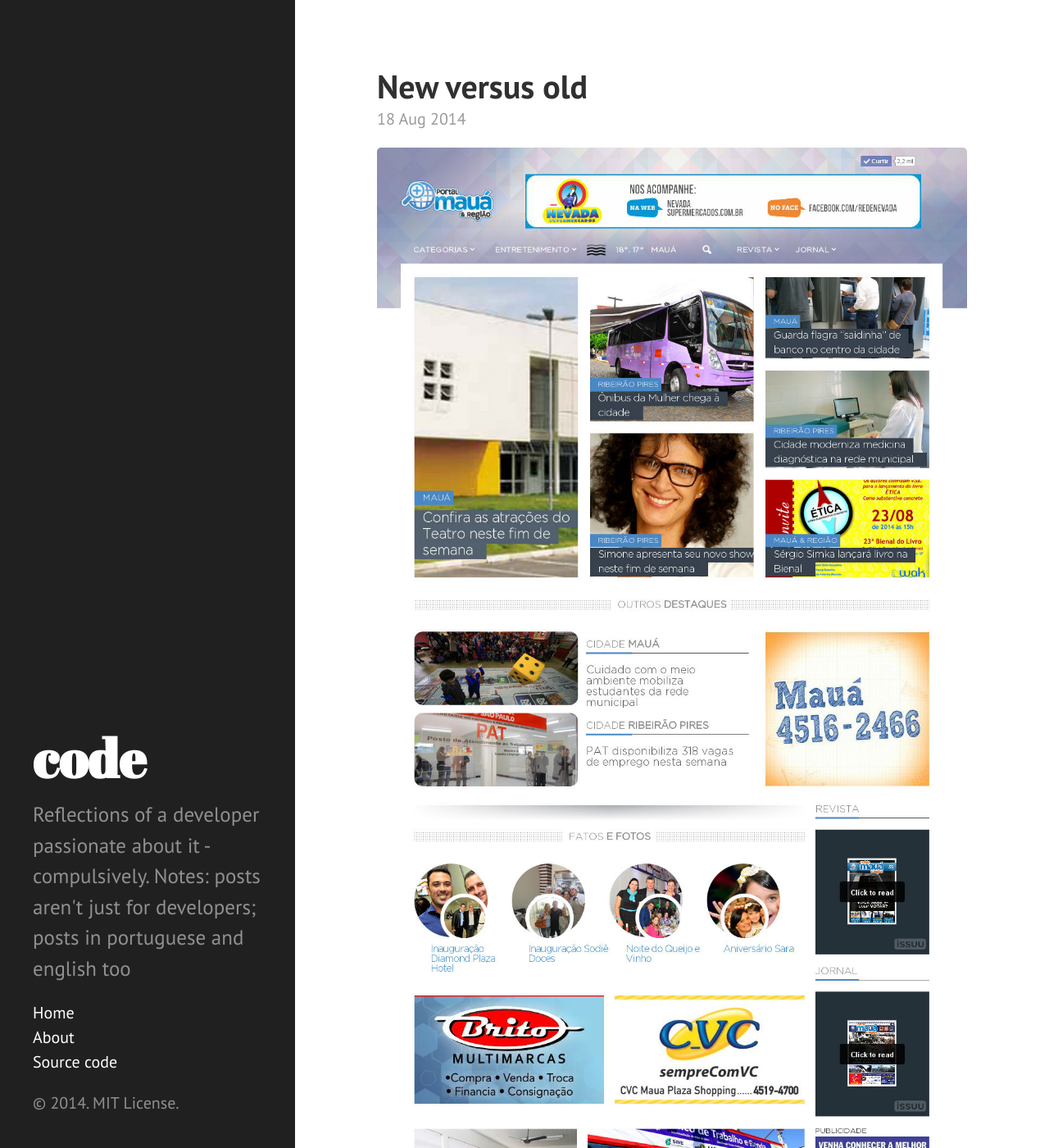
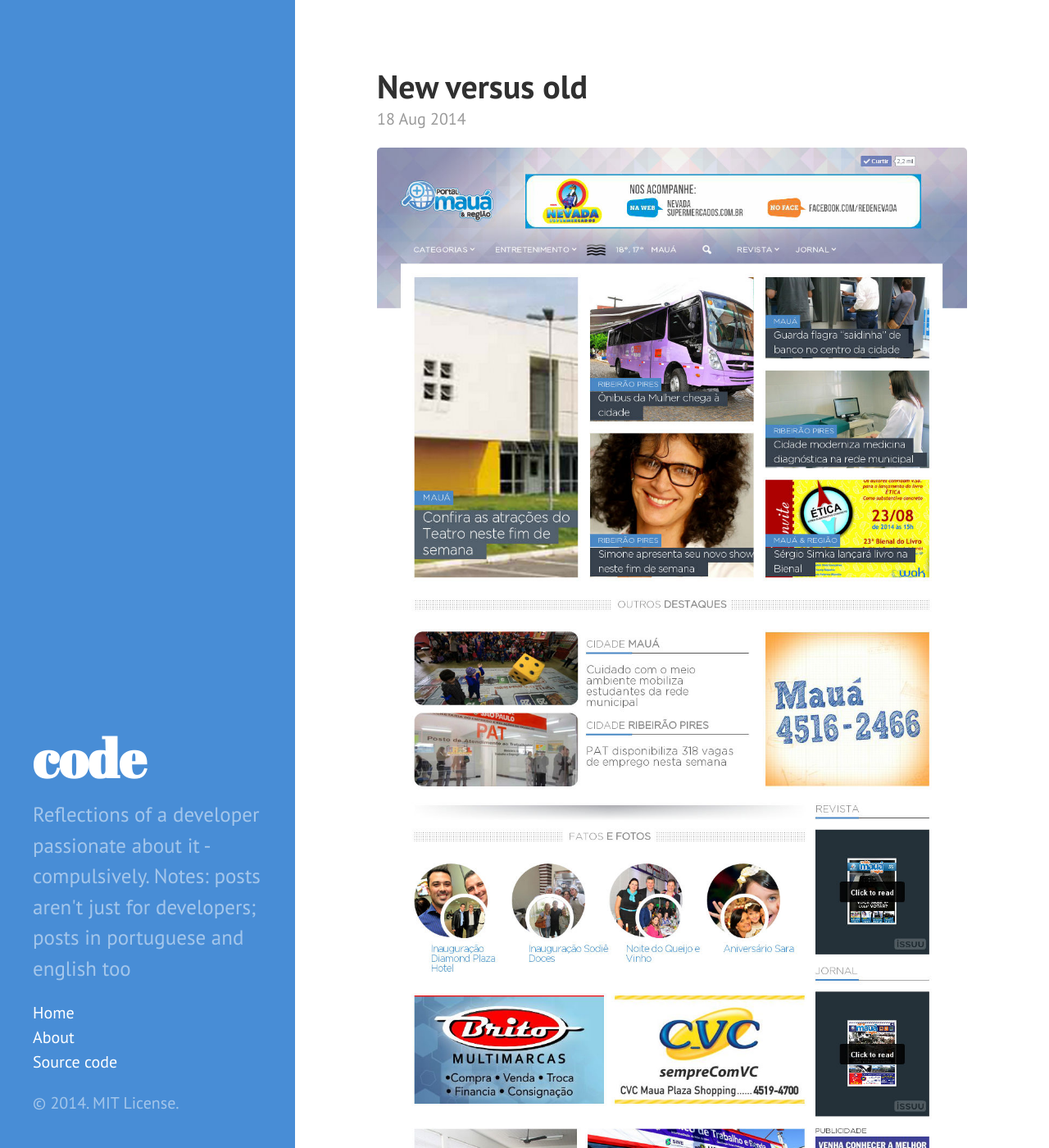
Before and after one commit to skvggor/marcker.github.io, a Jekyll site: the page built from _posts/2014-08-18-new-versus-old.markdown, in a window 1280 px wide and 1400 px high. Shown: the whole window at 82% size. Built offline with Jekyll 4.4.1, drawn with Linux system fonts in a browser that asks for light colours; Markdown is read by kramdown in place of the engine named in the settings; comment, search, counter and statistics services are not loaded.

Commit message:
Adds new theme (Blue)

```diff
--- a/_layouts/default.html
+++ b/_layouts/default.html
@@ -3,7 +3,7 @@
 
   {% include head.html %}
 
-  <body>
+  <body class="theme-base-1a">
 
     {% include sidebar.html %}
 
--- a/public/css/hyde.css
+++ b/public/css/hyde.css
@@ -247,3 +247,12 @@
 .theme-base-0f .related-posts li a:hover {
   color: #8f5536;
 }
+
+/* Blue */
+.theme-base-1a .sidebar {
+  background-color: #488dd6;
+}
+.theme-base-1a .content a,
+.theme-base-1a .related-posts li a:hover {
+  color: #488dd6;
+}
```
Also changed, not shown: 8 other files.
